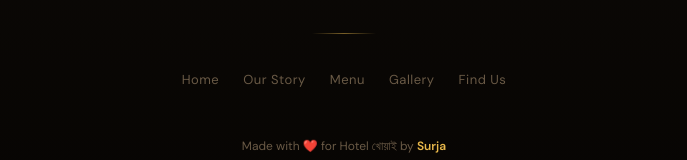
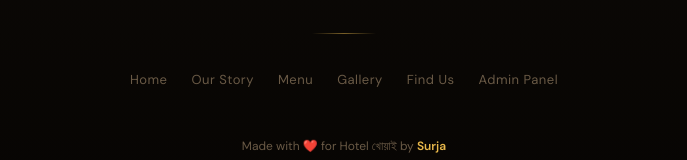
Before and after one commit to Surja2003/Hotel-Khoai, a React (Vite) app: page / in a window 1280 px wide. Shown: the part 3722-3882 px from the top of the page, without its empty margins (296-983 px from the left). Built offline with nearby package versions, Linux system fonts and the light colour scheme; a web font is replaced by a local one.

Commit message:
Add Admin Panel link to website footer

```diff
--- a/src/app/components/Layout.tsx
+++ b/src/app/components/Layout.tsx
@@ -297,6 +297,14 @@ export default function Layout() {
                 {link.label}
               </Link>
             ))}
+            <a
+              href="/admin/"
+              style={{ color: '#6A5A46', textDecoration: 'none', fontSize: '13px', letterSpacing: '0.5px', transition: 'color 0.3s' }}
+              onMouseEnter={e => e.currentTarget.style.color = '#E8B84B'}
+              onMouseLeave={e => e.currentTarget.style.color = '#6A5A46'}
+            >
+              Admin Panel
+            </a>
           </div>
 
           {/* Credits */}
```
